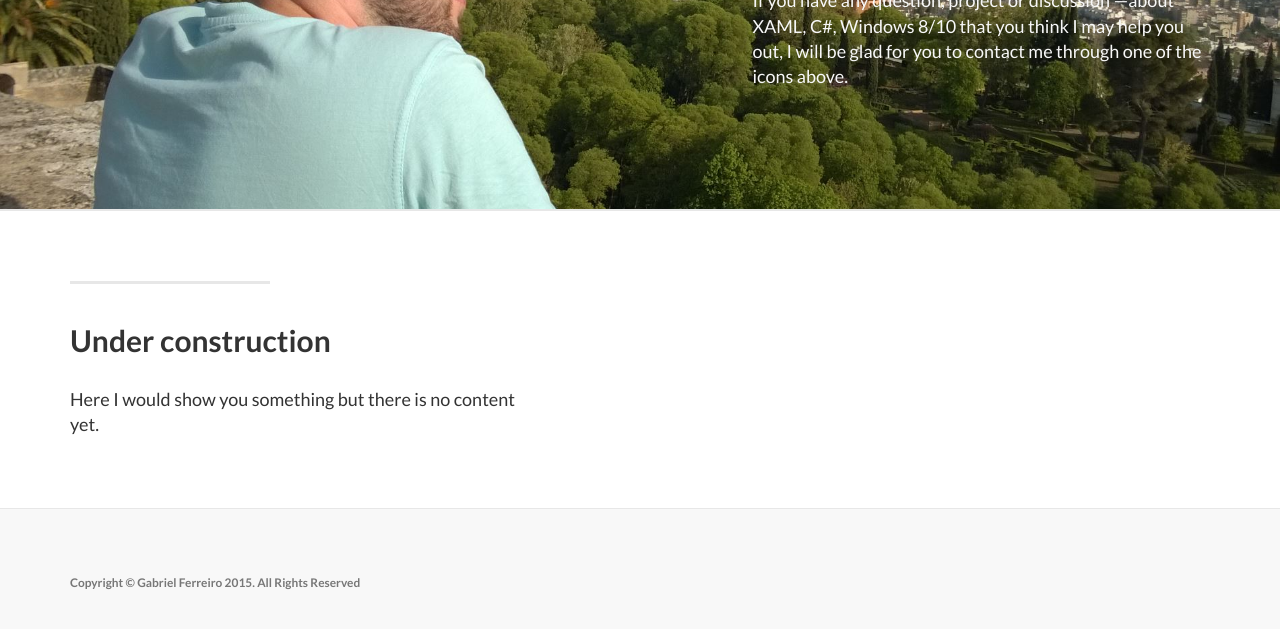
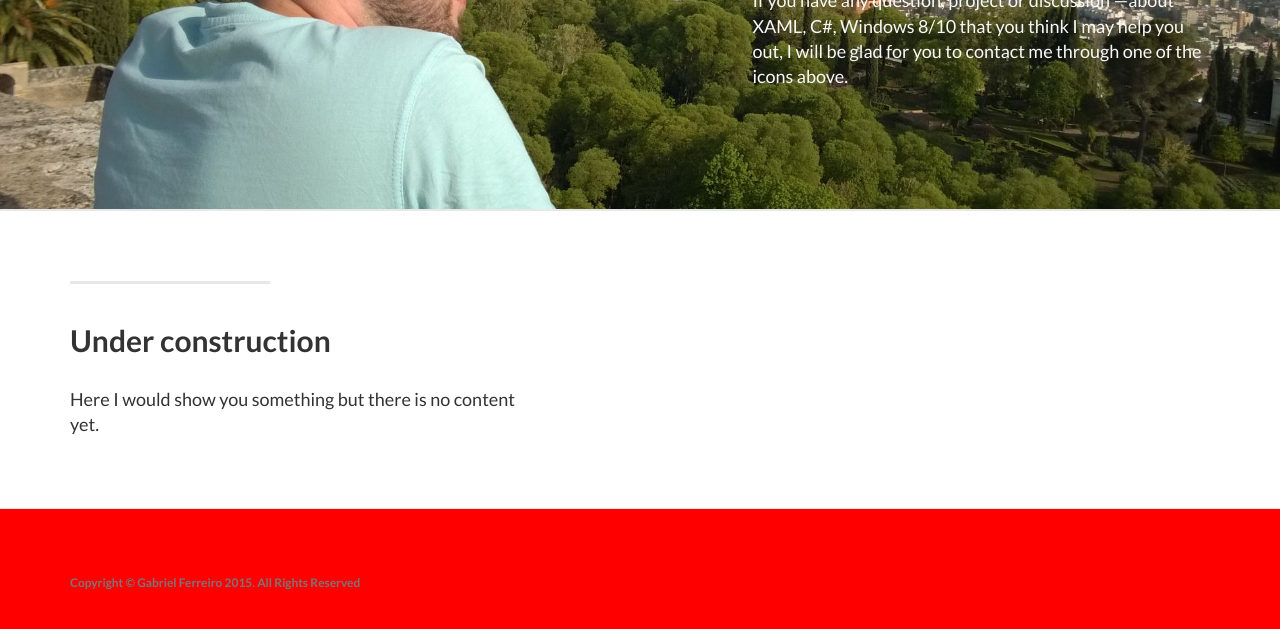
Before and after one commit to garolard/gabrielferreiroes-release, a plain HTML site: page index.html in a window 1280 px wide. Shown: the part 2259-2888 px from the top of the page. Drawn offline with Linux system fonts and the light colour scheme; no server answers.

Commit message:
Testing continous integration

```diff
--- a/css/main.css
+++ b/css/main.css
@@ -142,7 +142,7 @@ h6 {
 }
 footer {
   padding: 50px 0;
-  background-color: #f8f8f8;
+  background-color: red;
 }
 p.copyright {
   margin: 15px 0 0;
```
